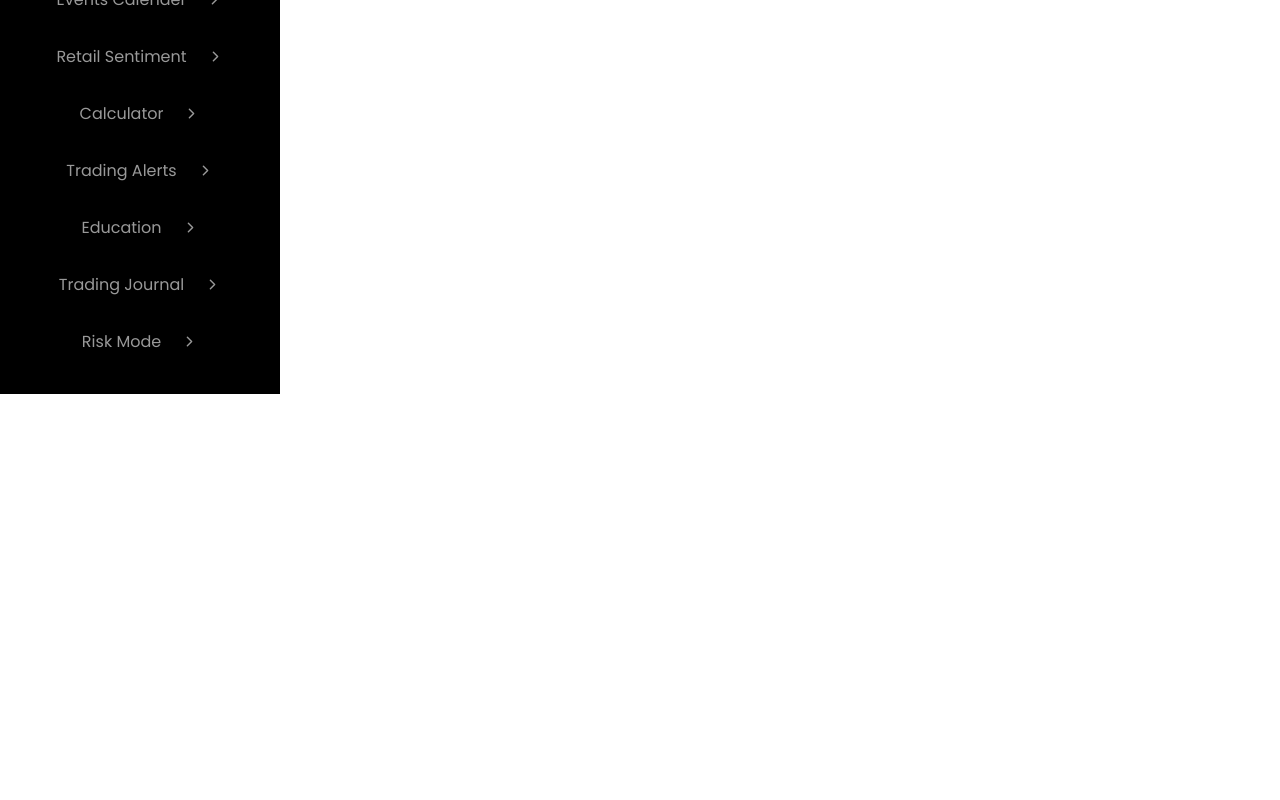
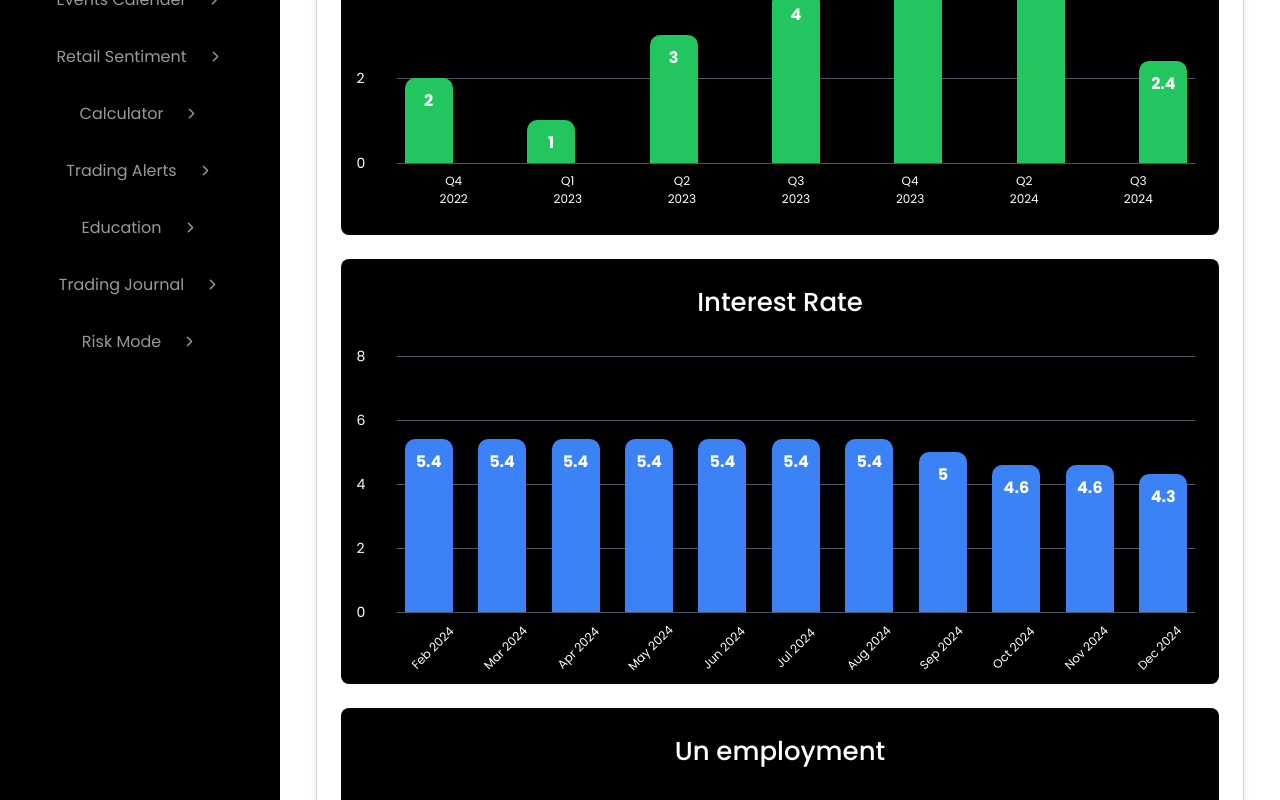
Before and after one commit to NexGenSoft750/forex_trading_app, a Next.js app: page /admin/currency-fundamentals in a window 1280 px wide. Shown: the part 500-1300 px from the top of the page. Before the commit the page ends 894 px from the top, so only its background shows below. Built offline with nearby package versions, Linux system fonts and the light colour scheme; no server answers.

Commit message:
currency-fundamental-graph-developed

```diff
--- a/src/app/admin/currency-fundamentals/page.tsx
+++ b/src/app/admin/currency-fundamentals/page.tsx
@@ -1,6 +1,7 @@
 import Section from '@/components/dashboard/Section';
 import styles from './page.module.scss';
 import Tab from '@/components/currency-fundamental/Tab';
+import EconomicDashboard from "@/components/currency-fundamental/EconomicDashboard";
 
 export default function page() {
     return (
@@ -24,6 +25,9 @@ export default function page() {
                         <Tab />
                     </div>
                 </div>
+                <div>
+                    <EconomicDashboard />
+                </div>
             </Section>
         </>
     );
--- /dev/null
+++ b/src/components/currency-fundamental/EconomicDashboard.module.scss
@@ -0,0 +1,144 @@
+.dashboard {
+    padding: 24px;
+    border: 1px solid #d3d3d3;
+    box-shadow: 0 2px 6px rgba(0, 0, 0, 0.1);
+    min-height: 100vh;
+    margin: 10px;
+
+    .grid {
+      display: grid;
+      grid-template-columns: repeat(auto-fit, minmax(500px, 1fr));
+      gap: 24px;
+    }
+  }
+
+.chart {
+  background-color: #000000;
+  padding: 24px;
+  border-radius: 8px;
+  min-height: 425px;
+
+  h2 {
+    color: #ffffff;
+    font-size: 26px;
+    font-weight: 500;
+    margin: 0 0 34px 0;
+    text-align: center;
+  }
+
+  .chartArea {
+    position: relative;
+    height: 256px;
+  }
+
+  .yAxis {
+    position: absolute;
+    left: 0;
+    top: 0;
+    height: 100%;
+    display: flex;
+    flex-direction: column;
+    justify-content: space-between;
+    color: #ffffff;
+    font-size: 14px;
+
+    span {
+      position: absolute;
+      left: -8px;
+      transform: translateY(-50%);
+    }
+  }
+
+  .gridLines {
+    position: absolute;
+    left: 32px;
+    top: 0;
+    right: 0;
+    height: 100%;
+
+    .line {
+      position: absolute;
+      width: 100%;
+      border-top: 1px solid #4b5563;
+    }
+  }
+
+  .bars {
+    position: absolute;
+    left: 32px;
+    top: 0;
+    right: 0;
+    bottom: 0;
+    display: flex;
+    align-items: flex-end;
+    justify-content: space-between;
+
+    .barWrapper {
+      display: flex;
+      flex-direction: column;
+      align-items: center;
+      flex: 1;
+      margin: 0 2px;
+      height: 100%;
+      max-width: 60px;
+
+      .barContainer {
+        position: relative;
+        display: flex;
+        align-items: flex-end;
+        justify-content: center;
+        height: 100%;
+        width: 100%;
+
+        .bar {
+          width: 80%;
+          border-radius: 10px 10px 0 0;
+          position: relative;
+
+          .value {
+            position: absolute;
+            top: 10px;
+            left: 50%;
+            transform: translateX(-50%);
+            color: #ffffff;
+            font-size: 16px;
+            font-weight: bold;
+            white-space: nowrap;
+          }
+        }
+      }
+    }
+  }
+
+  .xAxis {
+    position: absolute;
+    left: 32px;
+    right: 0;
+    bottom: -45px;
+    display: flex;
+    justify-content: space-between;
+
+    .labelWrapper {
+      flex: 1;
+      text-align: center;
+      margin: 0 -4px;
+
+      .label {
+        color: #ffffff;
+        font-size: 12px;
+        display: inline-block;
+        transform-origin: center;
+
+        &.gdp {
+          white-space: pre-line;
+          transform: none;
+        }
+
+        &.rotated {
+          white-space: nowrap;
+          transform: rotate(-45deg);
+        }
+      }
+    }
+  }
+}
--- /dev/null
+++ b/src/components/currency-fundamental/EconomicDashboard.tsx
@@ -0,0 +1,166 @@
+import React from "react";
+import styles from "./EconomicDashboard.module.scss";
+
+interface ChartProps {
+  data: { label: string; value: number }[];
+  color: string;
+  title: string;
+  maxValue?: number;
+  yAxisLabels: number[];
+}
+
+const EconomicDashboard = () => {
+  const gdpData = [
+    { label: 'Q4\n2022', value: 2 },
+    { label: 'Q1\n2023', value: 1},
+    { label: 'Q2\n2023', value: 3 },
+    { label: 'Q3\n2023', value: 4 },
+    { label: 'Q4\n2023', value: 5 },
+    { label: 'Q2\n2024', value: 6 },
+    { label: 'Q3\n2024', value: 2.4 }
+  ];
+
+  const interestRateData = [
+    { label: 'Feb 2024', value: 5.4 },
+    { label: 'Mar 2024', value: 5.4 },
+    { label: 'Apr 2024', value: 5.4 },
+    { label: 'May 2024', value: 5.4 },
+    { label: 'Jun 2024', value: 5.4 },
+    { label: 'Jul 2024', value: 5.4 },
+    { label: 'Aug 2024', value: 5.4 },
+    { label: 'Sep 2024', value: 5.0 },
+    { label: 'Oct 2024', value: 4.6 },
+    { label: 'Nov 2024', value: 4.6 },
+    { label: 'Dec 2024', value: 4.3 }
+  ];
+
+  const unemploymentData = [
+    { label: 'Feb 2024', value: 2.4 },
+    { label: 'Mar 2024', value: 2.4 },
+    { label: 'Apr 2024', value: 2.4 },
+    { label: 'May 2024', value: 2.4 },
+    { label: 'Jun 2024', value: 3.4 },
+    { label: 'Jul 2024', value: 3.4 },
+    { label: 'Aug 2024', value: 3.4 },
+    { label: 'Sep 2024', value: 3.4 },
+    { label: 'Oct 2024', value: 3.4 },
+    { label: 'Nov 2024', value: 2.4 },
+    { label: 'Dec 2024', value: 2.4 },
+    { label: 'Dec 2024', value: 2.4 },
+  ];
+
+  const inflationData = [
+    { label: 'Feb 2024', value: 2.9 },
+    { label: 'Mar 2024', value: 2.9 },
+    { label: 'Apr 2024', value: 2.9 },
+    { label: 'May 2024', value: 2.9 },
+    { label: 'Jun 2024', value: 4 },
+    { label: 'Jul 2024', value: 4 },
+    { label: 'Aug 2024', value: 4 },
+    { label: 'Sep 2024', value: 4 },
+    { label: 'Oct 2024', value: 4 },
+    { label: 'Nov 2024', value: 2.3 },
+    { label: 'Nov 2024', value: 2.3 },
+    { label: 'Dec 2024', value: 2.3 },
+  ];
+
+  const BarChart: React.FC<ChartProps> = ({
+    data,
+    color,
+    title,
+    maxValue = 6,
+    yAxisLabels
+  }) => (
+    <div className={styles.chart}>
+      <h2>{title}</h2>
+      <div className={styles.chartArea}>
+        <div className={styles.yAxis}>
+          {yAxisLabels.map((value, index) => (
+            <div key={index}>
+              <span>{value}</span>
+            </div>
+          ))}
+        </div>
+
+        <div className={styles.gridLines}>
+          {yAxisLabels.map((value, index) => (
+            <div
+              key={index}
+              className={styles.line}
+              style={{ top: `${(index / (yAxisLabels.length - 1)) * 100}%` }}
+            />
+          ))}
+        </div>
+
+        <div className={styles.bars}>
+          {data.map((item, index) => {
+            const barHeight = Math.max((item.value / maxValue) * 100, 2);
+            return (
+              <div key={index} className={styles.barWrapper}>
+                <div className={styles.barContainer}>
+                  <div
+                    className={styles.bar}
+                    style={{ height: `${barHeight}%`, backgroundColor: color }}
+                  >
+                    <span className={styles.value}>{item.value}</span>
+                  </div>
+                </div>
+              </div>
+            );
+          })}
+        </div>
+
+        <div className={styles.xAxis}>
+          {data.map((item, index) => (
+            <div key={index} className={styles.labelWrapper}>
+              <span
+                className={`${styles.label} ${
+                  title === "GDP" ? styles.gdp : styles.rotated
+                }`}
+              >
+                {title === "GDP" ? item.label : item.label.replace("\n", " ")}
+              </span>
+            </div>
+          ))}
+        </div>
+      </div>
+    </div>
+  );
+
+  return (
+    <div className={styles.dashboard}>
+      <div className={styles.grid}>
+        <BarChart
+          data={gdpData}
+          color="#22c55e"
+          title="GDP"
+          maxValue={6}
+          yAxisLabels={[6, 4, 2, 0]}
+        />
+        <BarChart
+          data={interestRateData}
+          color="#3b82f6"
+          title="Interest Rate"
+          maxValue={8}
+          yAxisLabels={[8, 6, 4, 2, 0]}
+        />
+        <BarChart
+          data={unemploymentData}
+          color="#ef4444"
+          title="Un employment"
+          maxValue={4}
+          yAxisLabels={[4, 3, 2, 1, 0]}
+        />
+        <BarChart
+          data={inflationData}
+          color="#eab308"
+          title="Inflation"
+          maxValue={5}
+          yAxisLabels={[5, 4, 3, 2, 1, 0]}
+        />
+      </div>
+    </div>
+  );
+};
+
+export default EconomicDashboard;
```
